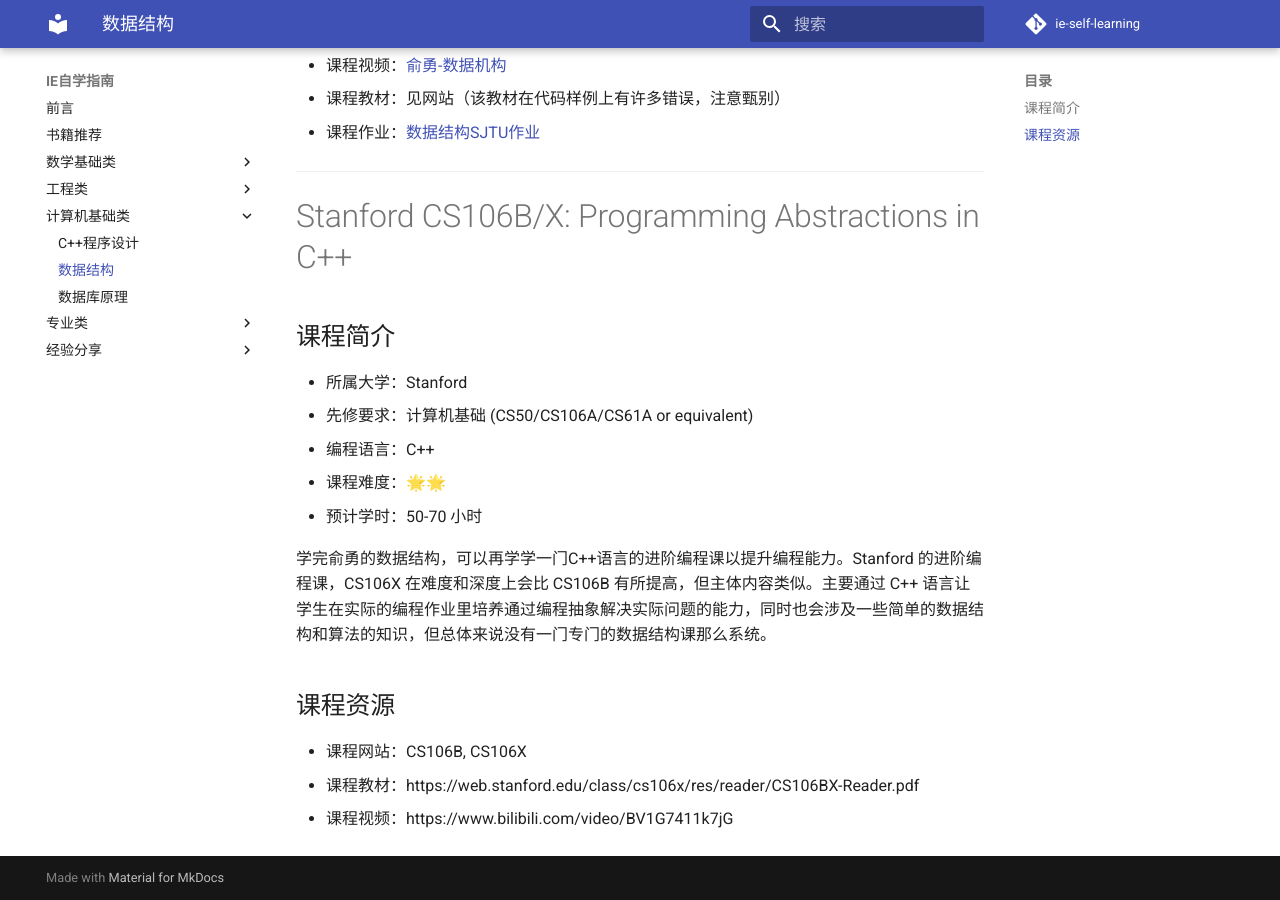
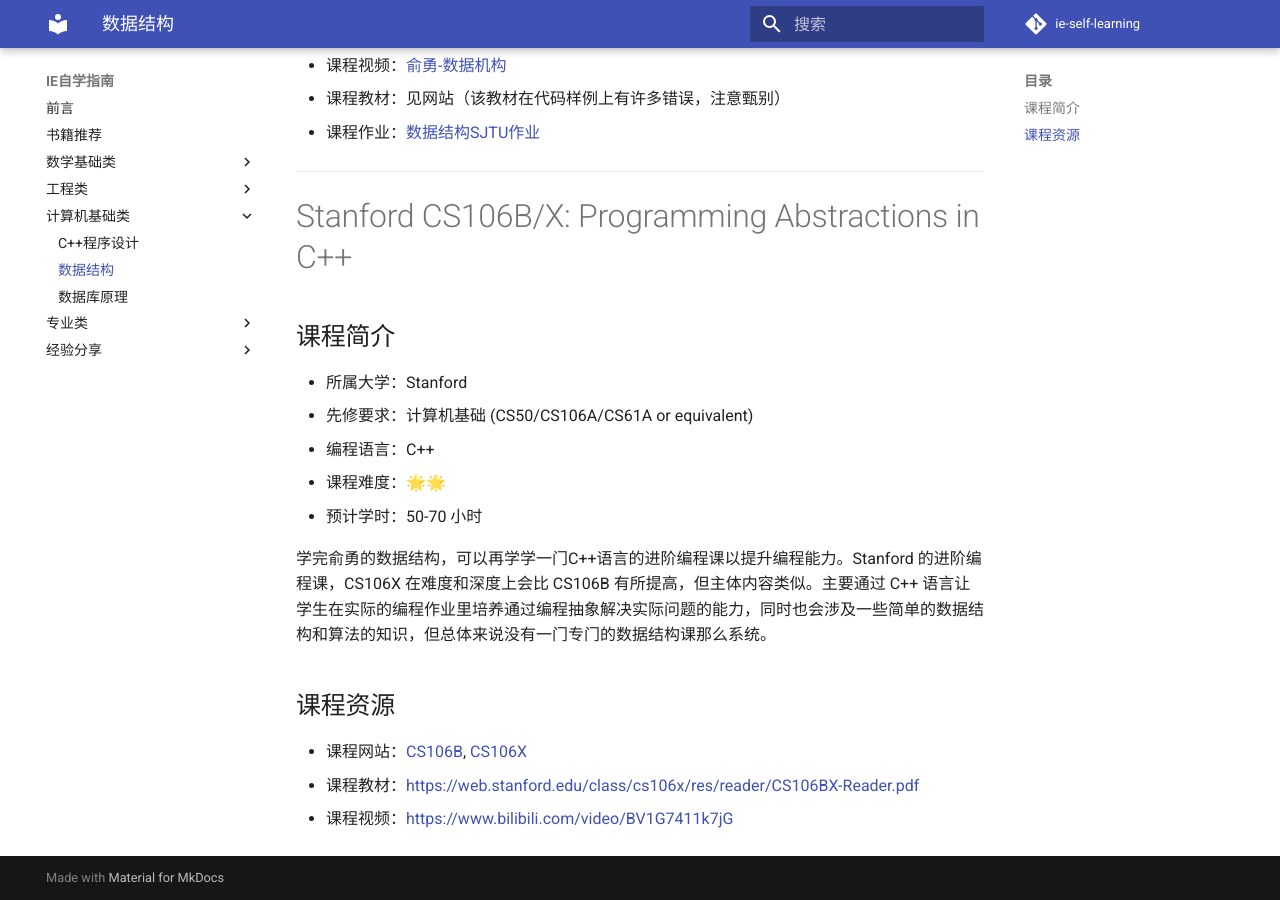
Before and after one commit to ceclin/ie-self-learning, an MkDocs documentation site: the page built from docs/计算机基础类/数据结构.md, in a window 1280 px wide and 900 px high, scrolled down 648 px. Built offline with MkDocs 1.6.1 and Material for MkDocs 9.7.7, drawn with Linux system fonts in a browser that asks for light colours; comment, search, counter and statistics services are not loaded; part of the change alters nothing that is shown.

```diff
--- a/docs/计算机基础类/数据结构.md
+++ b/docs/计算机基础类/数据结构.md
@@ -34,6 +34,6 @@
 学完俞勇的数据结构，可以再学学一门C++语言的进阶编程课以提升编程能力。Stanford 的进阶编程课，CS106X 在难度和深度上会比 CS106B 有所提高，但主体内容类似。主要通过 C++ 语言让学生在实际的编程作业里培养通过编程抽象解决实际问题的能力，同时也会涉及一些简单的数据结构和算法的知识，但总体来说没有一门专门的数据结构课那么系统。
 
 ## 课程资源
-- 课程网站：CS106B, CS106X
-- 课程教材：https://web.stanford.edu/class/cs106x/res/reader/CS106BX-Reader.pdf
-- 课程视频：https://www.bilibili.com/video/BV1G7411k7jG
+- 课程网站：[CS106B](https://web.stanford.edu/class/cs106b/), [CS106X](https://web.stanford.edu/class/cs106x/)
+- 课程教材：<https://web.stanford.edu/class/cs106x/res/reader/CS106BX-Reader.pdf>
+- 课程视频：<https://www.bilibili.com/video/BV1G7411k7jG>
```
